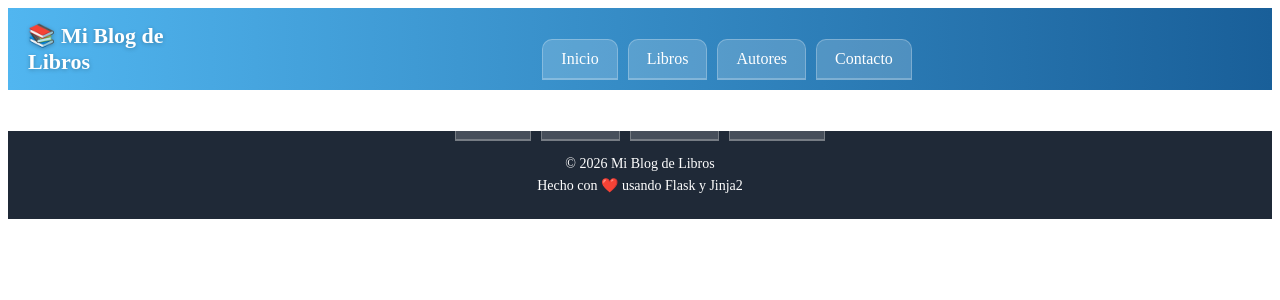
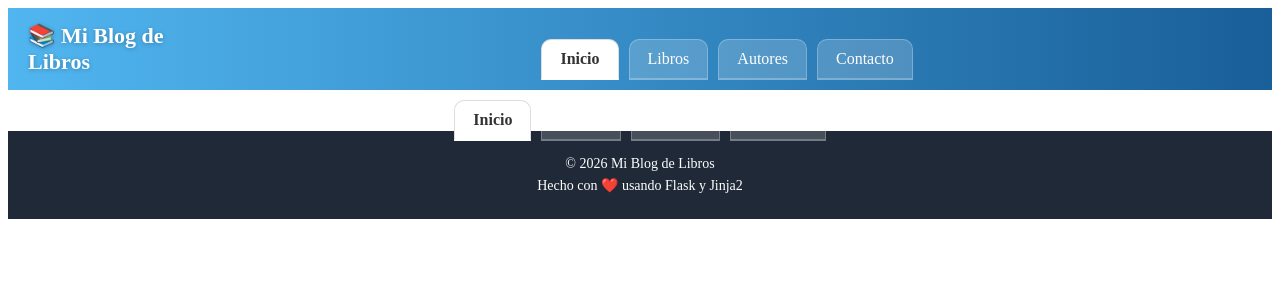
Before and after one commit to Eprian/blog_libros, a Flask app: page / in a window 1280 px wide. Shown: the top 300 px of the page. Run offline with Flask 3, Linux system fonts and the light colour scheme.

Commit message:
navegador pestañas

```diff
--- a/templates/navigator.html
+++ b/templates/navigator.html
@@ -1,14 +1,16 @@
 <nav class="navbar">
   <ul class="navbar__menu">
-    <li class="navbar__item"><a href="/" class="navbar__link">Inicio</a></li>
-    <li class="navbar__item"><a href="/libros" class="navbar__link">Libros</a></li>
-    <li class="navbar__item"><a href="/autores" class="navbar__link">Autores</a></li>
-    <li class="navbar__item"><a href="/contacto" class="navbar__link">Contacto</a></li>
+    <li class="navbar__item">
+      <a href="/" class="navbar__link {% if request.path == '/' %}active{% endif %}">Inicio</a>
+    </li>
+    <li class="navbar__item">
+      <a href="/libros" class="navbar__link {% if request.path == '/libros' %}active{% endif %}">Libros</a>
+    </li>
+    <li class="navbar__item">
+      <a href="/autores" class="navbar__link {% if request.path == '/autores' %}active{% endif %}">Autores</a>
+    </li>
+    <li class="navbar__item">
+      <a href="/contacto" class="navbar__link {% if request.path == '/contacto' %}active{% endif %}">Contacto</a>
+    </li>
   </ul>
-
-  <div class="navbar__toggle" id="mobile-menu">
-    <span class="navbar__toggle-bar"></span>
-    <span class="navbar__toggle-bar"></span>
-    <span class="navbar__toggle-bar"></span>
-  </div>
 </nav>
```
